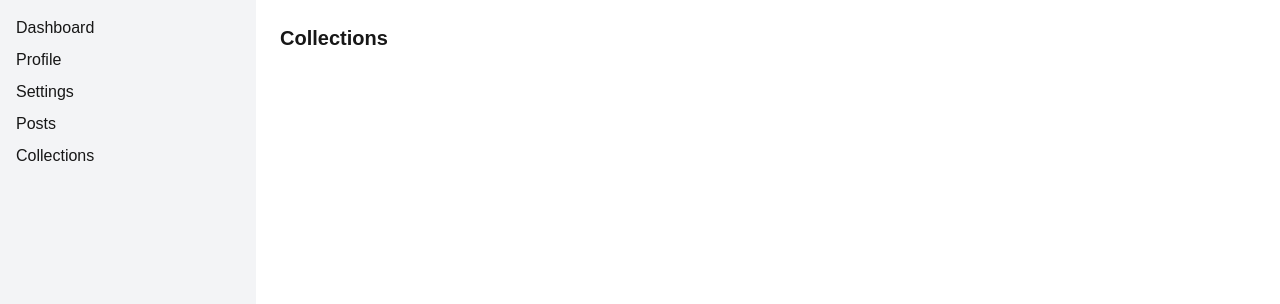
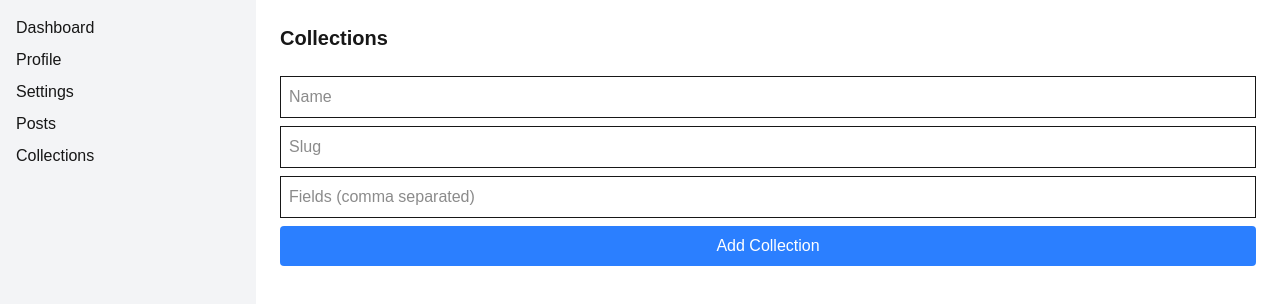
Before and after one commit to vyquocvu/nextcms, a Next.js app in the folder cms/: page /dashboard/collections in a window 1280 px wide. Shown: the top 304 px of the page. Built offline with nearby package versions, Linux system fonts and the light colour scheme.

Commit message:
Add forms for managing collections

```diff
--- a/cms/src/app/dashboard/collections/[slug]/page.tsx
+++ b/cms/src/app/dashboard/collections/[slug]/page.tsx
@@ -7,23 +7,77 @@ interface Entry {
   [key: string]: unknown;
 }
 
+interface CollectionType {
+  name: string;
+  slug: string;
+  fields: { name: string; type: string }[];
+}
+
 export default function CollectionEntriesPage() {
   const params = useParams<{ slug: string }>();
   const [entries, setEntries] = useState<Entry[]>([]);
+  const [collectionType, setCollectionType] = useState<CollectionType | null>(null);
+  const [formState, setFormState] = useState<Record<string, string>>({});
 
   useEffect(() => {
     if (!params.slug) return;
+    fetch('/api/collections/types')
+      .then((res) => res.json())
+      .then((types: CollectionType[]) => {
+        const type = types.find((t) => t.slug === params.slug);
+        setCollectionType(type || null);
+      });
     fetch(`/api/collections/${params.slug}`)
       .then((res) => res.json())
       .then(setEntries);
   }, [params.slug]);
 
+  async function addEntry(e: React.FormEvent<HTMLFormElement>) {
+    e.preventDefault();
+    const res = await fetch(`/api/collections/${params.slug}`, {
+      method: 'POST',
+      headers: { 'Content-Type': 'application/json' },
+      body: JSON.stringify(formState),
+    });
+    if (res.ok) {
+      const entry = await res.json();
+      setEntries([...entries, entry]);
+      setFormState({});
+    }
+  }
+
+  if (!collectionType) return <p>Loading...</p>;
+
   return (
     <div>
-      <h1 className="text-xl font-bold mb-4">Entries: {params.slug}</h1>
-      <pre className="bg-gray-100 p-2 rounded">
-        {JSON.stringify(entries, null, 2)}
-      </pre>
+      <h1 className="text-xl font-bold mb-4">Entries: {collectionType.name}</h1>
+      <ul className="space-y-2 mb-6">
+        {entries.map((entry) => (
+          <li key={entry.id} className="border p-2 rounded">
+            {collectionType.fields.map((f) => (
+              <p key={f.name}>
+                <strong>{f.name}: </strong>
+                {String(entry[f.name] ?? '')}
+              </p>
+            ))}
+          </li>
+        ))}
+      </ul>
+      <form onSubmit={addEntry} className="flex flex-col space-y-2">
+        {collectionType.fields.map((f) => (
+          <input
+            key={f.name}
+            className="border p-2"
+            placeholder={f.name}
+            value={formState[f.name] || ''}
+            onChange={(e) => setFormState({ ...formState, [f.name]: e.target.value })}
+            required
+          />
+        ))}
+        <button type="submit" className="p-2 bg-blue-500 text-white rounded">
+          Add Entry
+        </button>
+      </form>
     </div>
   );
 }
--- a/cms/src/app/dashboard/collections/page.tsx
+++ b/cms/src/app/dashboard/collections/page.tsx
@@ -7,8 +7,16 @@ interface CollectionType {
   slug: string;
 }
 
+interface FieldData {
+  name: string;
+  type: string;
+}
+
 export default function CollectionsPage() {
   const [types, setTypes] = useState<CollectionType[]>([]);
+  const [name, setName] = useState('');
+  const [slug, setSlug] = useState('');
+  const [fields, setFields] = useState('');
 
   useEffect(() => {
     fetch('/api/collections/types')
@@ -16,10 +24,34 @@ export default function CollectionsPage() {
       .then(setTypes);
   }, []);
 
+  async function addType(e: React.FormEvent<HTMLFormElement>) {
+    e.preventDefault();
+    const res = await fetch('/api/collections/types', {
+      method: 'POST',
+      headers: { 'Content-Type': 'application/json' },
+      body: JSON.stringify({
+        name,
+        slug,
+        fields: fields
+          .split(',')
+          .map((f) => f.trim())
+          .filter(Boolean)
+          .map((f) => ({ name: f, type: 'string' } as FieldData)),
+      }),
+    });
+    if (res.ok) {
+      const type = await res.json();
+      setTypes([...types, type]);
+      setName('');
+      setSlug('');
+      setFields('');
+    }
+  }
+
   return (
     <div>
       <h1 className="text-xl font-bold mb-4">Collections</h1>
-      <ul className="space-y-2">
+      <ul className="space-y-2 mb-6">
         {types.map((t) => (
           <li key={t.slug}>
             <Link className="underline" href={`/dashboard/collections/${t.slug}`}>
@@ -28,6 +60,32 @@ export default function CollectionsPage() {
           </li>
         ))}
       </ul>
+      <form onSubmit={addType} className="flex flex-col space-y-2">
+        <input
+          className="border p-2"
+          placeholder="Name"
+          value={name}
+          onChange={(e) => setName(e.target.value)}
+          required
+        />
+        <input
+          className="border p-2"
+          placeholder="Slug"
+          value={slug}
+          onChange={(e) => setSlug(e.target.value)}
+          required
+        />
+        <input
+          className="border p-2"
+          placeholder="Fields (comma separated)"
+          value={fields}
+          onChange={(e) => setFields(e.target.value)}
+          required
+        />
+        <button type="submit" className="p-2 bg-blue-500 text-white rounded">
+          Add Collection
+        </button>
+      </form>
     </div>
   );
 }
```
